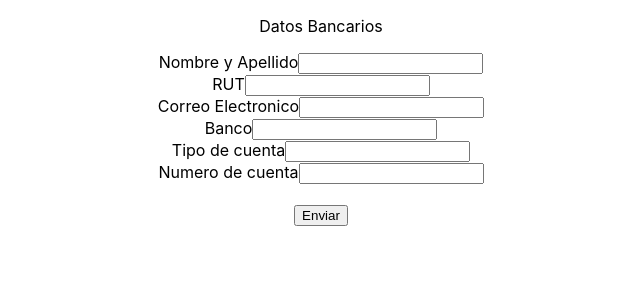
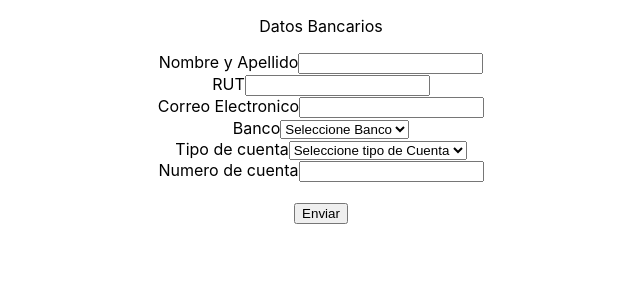
Before and after one commit to irenemonzon/form_citiapp, a React (Create React App) app: page / in a window 1280 px wide. Shown: the top 300 px of the page, without its empty margins (319-959 px from the left). Built offline with nearby package versions, Linux system fonts and the light colour scheme.

Commit message:
select banco tipo de cuenta

```diff
--- a/src/component/Form/Form.jsx
+++ b/src/component/Form/Form.jsx
@@ -1,14 +1,18 @@
 import React, { useState } from 'react';
 import db from '../../firebase-config';
 
+const account = [{ id: 0, name: "Cuenta Corriente" }, { id: 1, name: "Chequera electronica" }, { id: 2, name: "Cuenta de ahorro" }, { id: 3, name: "Cuenta Vista" }, { id: 4, name: "Cuenta Rut" }];
+
+const databank = [{ id: 0, name: "Bancoestado" }, { id: 1, name: "Coopeuch" }, { id: 2, name: "Banco BBVA" }, { id: 3, name: "Banco Consorcio" }, { id: 4, name: "Banco Ripley" }, { id: 5, name: "Banco Falabella" }, { id: 6, name: "Banco Segurity" }, { id: 7, name: "Banco Itau" }, { id: 8, name: "Banco Santander" }, { id: 9, name: "Scotiabank Chile" }];
 
 const AddForm = () => {
   const [name, setName] = useState('');
   const [rut, setRut] = useState('');
   const [email, setEmail] = useState('');
-  const [bank, setBank] = useState('');
-  const [typeAccount, setTypeAccount] = useState('');
+  const [bank, setBank] = useState(-1);
+  const [typeAccount, setTypeAccount] = useState(-1);
   const [numberAccount, setNumberAccount] = useState('');
+
 
   function addform(e) {
     e.preventDefault();
@@ -45,7 +49,7 @@ const AddForm = () => {
           <br />
           <label className="Rut">RUT</label>
           <input
-            type="number"
+            type="text"
             value={rut}
             onChange={(e) => setRut(e.currentTarget.value)}
           />
@@ -57,19 +61,29 @@ const AddForm = () => {
             onChange={(e) => setEmail(e.currentTarget.value)}
           />
           <br />
-          <label className="field-description">Banco</label>
-          <input
-            type="text"
-            value={bank}
-            onChange={(e) => setBank(e.currentTarget.value)}
-          />
+          <label className="bank">Banco</label>
+          <select value={bank}
+            onChange={(e) => setBank((e.currentTarget.value))}>
+
+            <option value={-1}>Seleccione Banco</option>
+            {
+              databank.map(item => (
+                <option key={item.id} value={item.name}>{item.name}
+                </option>
+              ))
+            }
+          </select>
           <br />
           <label className="Typeaccount">Tipo de cuenta</label>
-          <input
-            type="text"
-            value={typeAccount}
-            onChange={(e) => setTypeAccount(e.currentTarget.value)}
-          />
+          <select value={typeAccount}
+            onChange={(e) => setTypeAccount((e.currentTarget.value))}>
+            <option value={-1}>Seleccione tipo de Cuenta</option>
+            {
+              account.map(item => (
+                <option key={item.id} value={item.name}>{item.name}</option>
+              ))
+            }
+          </select>
           <br />
           <label className="NumberAccount">Numero de cuenta</label>
           <input
@@ -86,3 +100,5 @@ const AddForm = () => {
   );
 };
 export default AddForm;
+
+//firebase deploy --only hosting:citi-app, datos-bancarios
```
